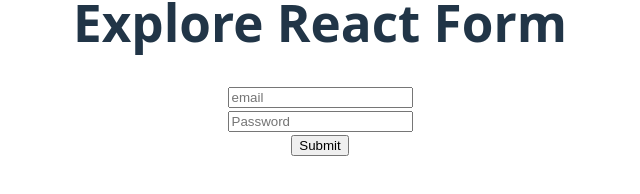
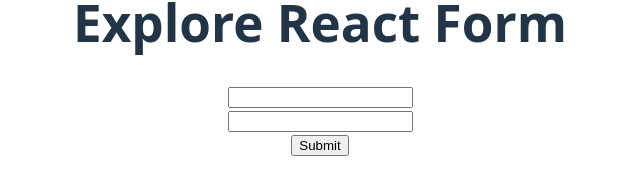
Before and after one commit to jubaer2222/mo-46-react-core-concept, a React (Vite) app: page / in a window 1280 px wide. Shown: the part 342-536 px from the top of the page, without its empty margins (320-960 px from the left). Built offline with nearby package versions, Linux system fonts and the light colour scheme.

Commit message:
unControlled Field

```diff
--- a/src/App.jsx
+++ b/src/App.jsx
@@ -3,6 +3,7 @@
 import ControlledField from './components/ControlledField/ControlledField'
 import FormAction from './components/FormAction/FormAction'
 import SimpleForm from './components/SimpleForm/SimpleForm'
+import UnControlledField from './components/UnControlledField/UnControlledField'
 
 function App() {
 
@@ -13,7 +14,8 @@
       <h1>Explore React Form</h1>
       {/* <SimpleForm></SimpleForm> */}
       {/* <FormAction></FormAction> */}
-      <ControlledField></ControlledField>
+      {/* <ControlledField></ControlledField> */}
+      <UnControlledField></UnControlledField>
     </>
   )
 }
--- a/src/components/ControlledField/ControlledField.jsx
+++ b/src/components/ControlledField/ControlledField.jsx
@@ -3,6 +3,7 @@
 const ControlledField = () => {
 
   const [password, setPassword] = useState('')
+  const [error,setError] = useState('')
 
   const handleSubmit = (e) =>{
     e.preventDefault();
@@ -10,17 +11,28 @@
 
   const handlePasswordOnChange = e =>{
     console.log(e.target.value);
+    setPassword(e.target.value);
+
+    if(password.length < 6){
+      setError('Password must be 6 characters or longer.')
+    }
+    else{
+      setError('')
+    }
   }
 
   return (
     <div>
       <form onSubmit={handleSubmit}>
-         <input type="email" name="email" id="" placeholder='email' required />
+         <input type="email" name="email" placeholder='email' required />
          <br />
-         <input type="password" name="password" id="" placeholder='Password' onChange={handlePasswordOnChange} defaultValue={password} required />
+         <input type="password" name="password"  placeholder='Password' onChange={handlePasswordOnChange} defaultValue={password} required />
          <br />
          <input type="submit" value="Submit" />
       </form>
+      <p style={{color:'red'}}>
+        <small>{error}</small>
+      </p>
     </div>
   );
 };
--- /dev/null
+++ b/src/components/UnControlledField/UnControlledField.jsx
@@ -0,0 +1,26 @@
+import React, { useRef } from 'react';
+
+const UnControlledField = () => {
+  const emailRef = useRef('');
+  const passwordRef = useRef('');
+
+  const handleSubmit = e =>{
+    e.preventDefault();
+    const email = emailRef.current.value;
+    const password = passwordRef.current.value
+    console.log(email,password);
+  }
+  return (
+    <div>
+      <form onSubmit={handleSubmit}>
+        <input ref={emailRef} type="email" name='email' />
+        <br />
+        <input ref={passwordRef} type="password" name="password" />
+        <br />
+        <input type="submit" value="Submit" />
+      </form>
+    </div>
+  );
+};
+
+export default UnControlledField;
```
